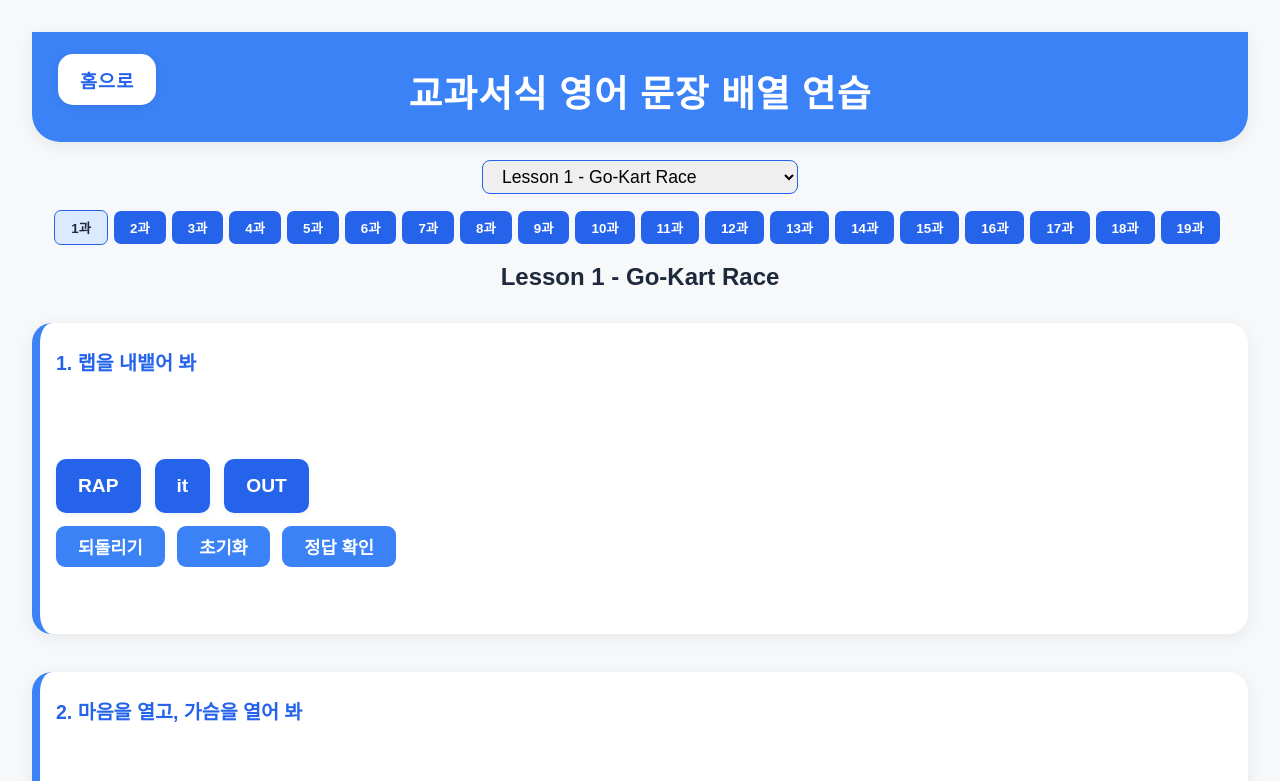
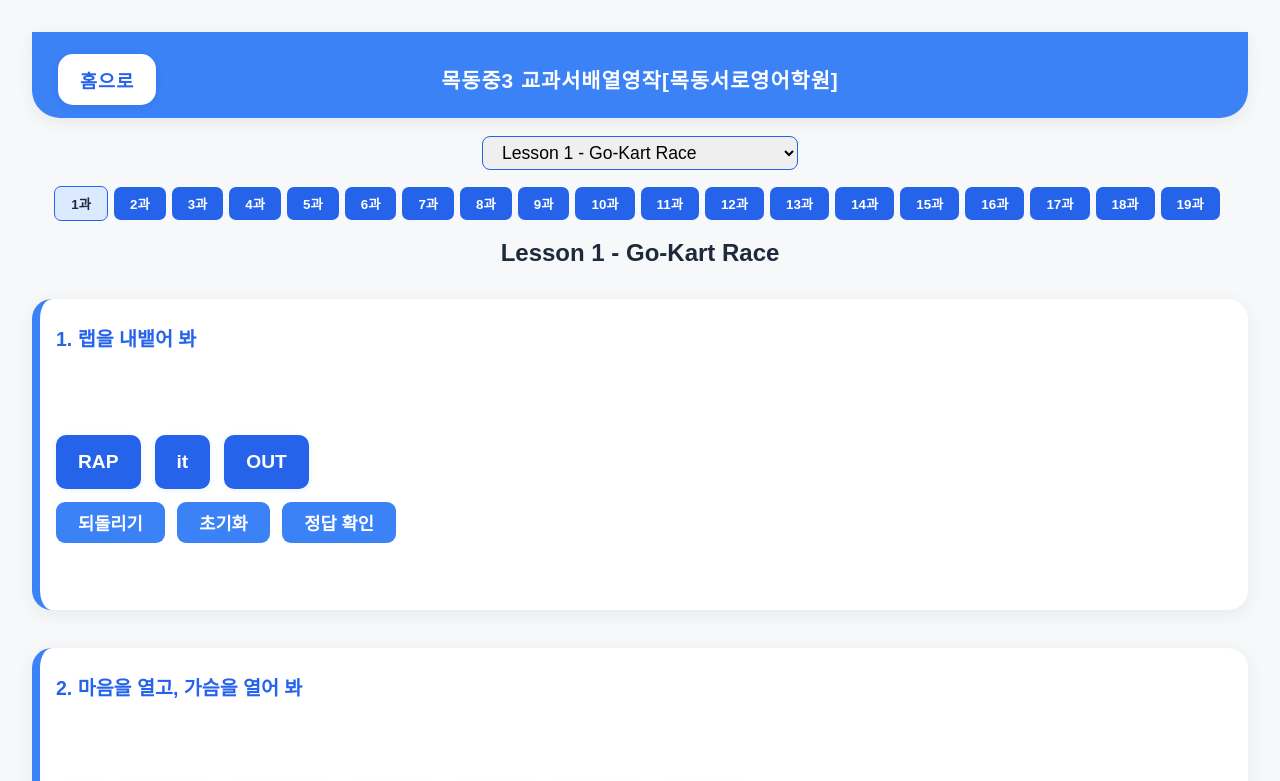
Before and after one commit to nmyway77/md3textbook, a plain HTML site: page index.html in a window 1280 px wide. Shown: the top 781 px of the page. Drawn offline with nearby package versions, Linux system fonts and the light colour scheme.

Commit message:
Update index.html

```diff
--- a/index.html
+++ b/index.html
@@ -2,12 +2,12 @@
 <html lang="ko">
 <head>
   <meta charset="UTF-8">
-  <title>교과서식 문장 배열영작 연습</title>
+  <title>목동중3 교과서 배열영작 [ 목동서로 영어학원 ]</title>
   <style>
     body { font-family: 'Arial Rounded MT Bold', Arial, sans-serif; padding: 24px; background: #f6f8fa; }
     .header {
       background: #3b82f6; color: #fff; padding: 32px 0 24px 0; text-align: center;
-      font-size: 2.3rem; letter-spacing: 1px; font-weight: bold; box-shadow: 0 4px 16px rgba(0,0,0,0.07);
+      font-size: 1.3rem; letter-spacing: 1px; font-weight: bold; box-shadow: 0 4px 16px rgba(0,0,0,0.07);
       margin-bottom: 18px; border-radius: 0 0 28px 28px;
       position: relative; display: flex; justify-content: center; align-items: center;
     }
@@ -53,7 +53,7 @@
 <body>
   <div class="header">
     <a href="https://nmyway77.github.io/home2/" class="home-btn-ko" title="홈으로 이동">홈으로</a>
-    교과서식 영어 문장 배열 연습
+    목동중3 교과서배열영작[목동서로영어학원]
   </div>
   <div class="lesson-select-bar">
     <select id="lessonSelect" onchange="goToLesson(this.value)"></select>
```
